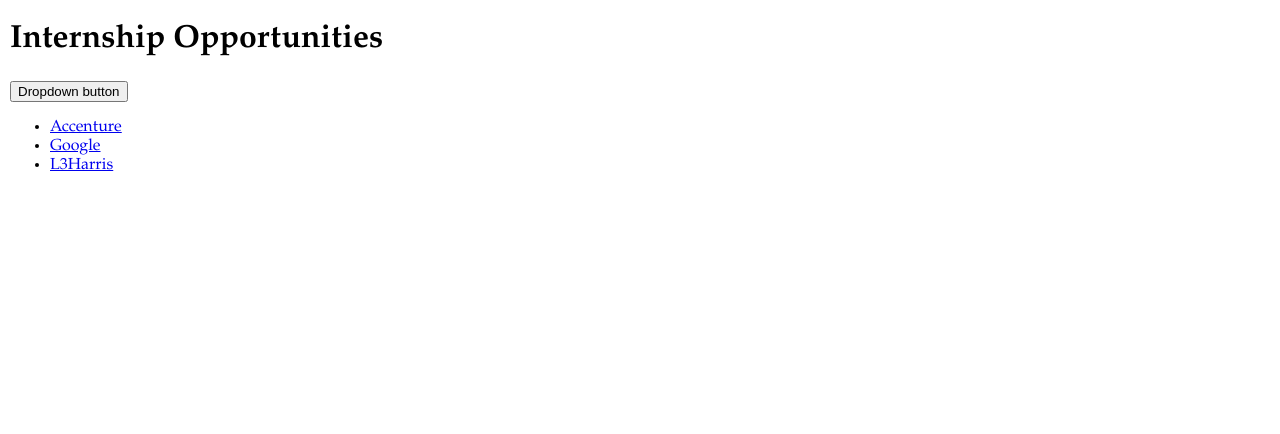
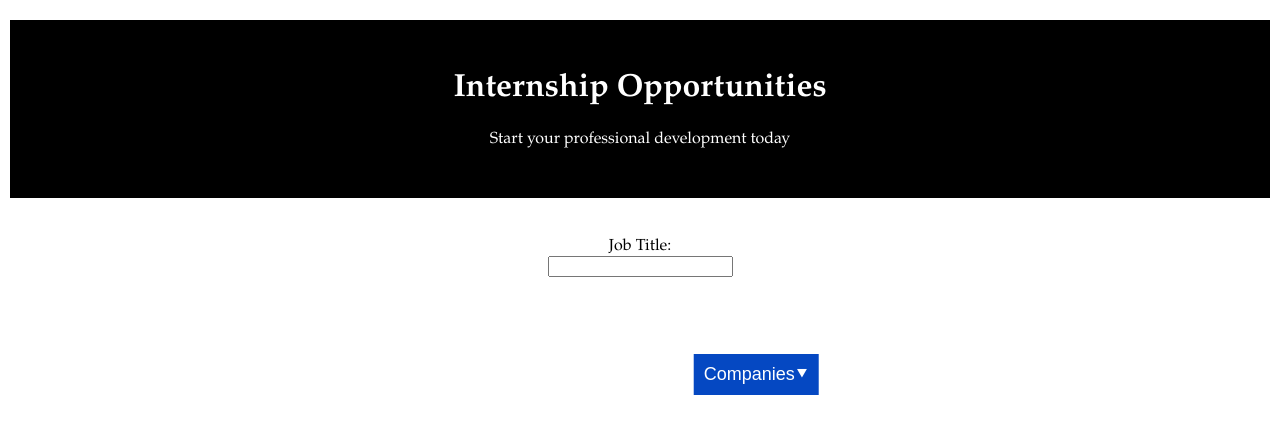
Before and after one commit to mrmapa/Internship-Database, a Flask app: template templates/index.html in a window 1280 px wide. Shown: the top 434 px of the page. Run offline with Flask 2, Linux system fonts and the light colour scheme; the template is opened without the code that fills it, so the values that code supplies are empty.

Commit message:
new website design, job title input, and drop down

```diff
--- a/main.py
+++ b/main.py
@@ -8,7 +8,7 @@
     getVars = {'q' : job_title, 'l' : location, 'fromage' : 'last', 'sort' : 'date'}
     url = ('https://careers.google.com/jobs/results/?distance=50&q=summer%202022' + urllib.parse.urlencode(getVars))
     page = requests.get(url)
-    soup = BeautifulSoup(page.content, "html.parser")
+    soup = BeautifulSoup(page.contesnt, "html.parser")
     job_soup = soup.find(id="search-results")
     return job_soup
 
--- a/templates/index.html
+++ b/templates/index.html
@@ -1,19 +1,98 @@
 {% extends 'base.html' %}
 
 {% block head %}
-
+<html lang="en">
+<head>
+    <title>Internship Opportunities</title>
+</head>
+</html>
 {% endblock %}
 
 {% block body %}
-    <h1>Internship Opportunities</h1>
-    <div class="dropdown">
-  <button class="btn btn-secondary dropdown-toggle" type="button" id="dropdownMenuButton1" data-bs-toggle="dropdown" aria-expanded="false">
-    Dropdown button
-  </button>
-  <ul class="dropdown-menu" aria-labelledby="dropdownMenuButton1">
-    <li><a class="dropdown-item" href="#">Accenture</a></li>
-    <li><a class="dropdown-item" href="#">Google</a></li>
-    <li><a class="dropdown-item" href="#">L3Harris</a></li>
-  </ul>
+<head>
+<meta name="viewport" content="width=device-width, initial-scale=1">
+    <style>
+        .header{
+            color: white;
+            text-align: center;
+        }
+
+        .headingbackgroundcolor{
+            background-color: black;
+        }
+        .dropbtn {
+            background-color: #0548c2;
+            color: white;
+            padding: 10px;
+            font-size: 18px;
+            border: none;
+        }
+
+        .dropdown {
+            position: relative;
+            display: inline-block;
+        }
+
+        .dropdown-content {
+            display: none;
+            position: absolute;
+            background-color: #f1f1f1;
+            min-width: 112px;
+            box-shadow: 0px 8px 16px 0px rgba(0,0,0,0.2);
+            z-index: 1;
+        }
+
+        .dropdown-content a {
+            color: black;
+            padding: 12px 16px;
+            text-decoration: none;
+            display: block;
+        }
+
+        .center {
+            margin: 0;
+            position: absolute;
+            top: 50%;
+            left: 50%;
+            -ms-transform: translate(-50%, -50%);
+            transform: translate(545%, 300%);
+        }
+
+        .dropdown-content a:hover {background-color: #ddd;}
+
+        .dropdown:hover .dropdown-content {display: block;}
+
+        .dropdown:hover .dropbtn {background-color: rgba(57, 115, 213, 0.98);}
+    </style>
+</head>
+
+<body>
+<div class="headingbackgroundcolor">
+    <h2>  random text    </h2>
+<h1 class="header">Internship Opportunities</h1>
+<p class="header">Start your professional development today</p>
+    <h2>   just some random text to make a larger black area  </h2>
 </div>
+<div class="dropdown">
+    <div class="center">
+    <button class="dropbtn">Companies⯆</button>
+    <div class="dropdown-content">
+        <a href="#">All</a>
+        <a href="#">Accenture</a>
+        <a href="#">Bloomberg</a>
+        <a href="#">Google</a>
+        <a href="#">L3Harris</a>
+        <a href="#">Meta</a>
+    </div>
+    </div>
+
+</div>
+
+<form style="text-align: center">
+    <label for="jobtitle">Job Title:</label><br>
+    <input type="text" id="jobtitle" name="jobtitle"><br>
+</form>
+
+</body>
+</html>
 {% endblock %}
```
Also changed, not shown: templates/table.html (added, +10 -0 lines).
